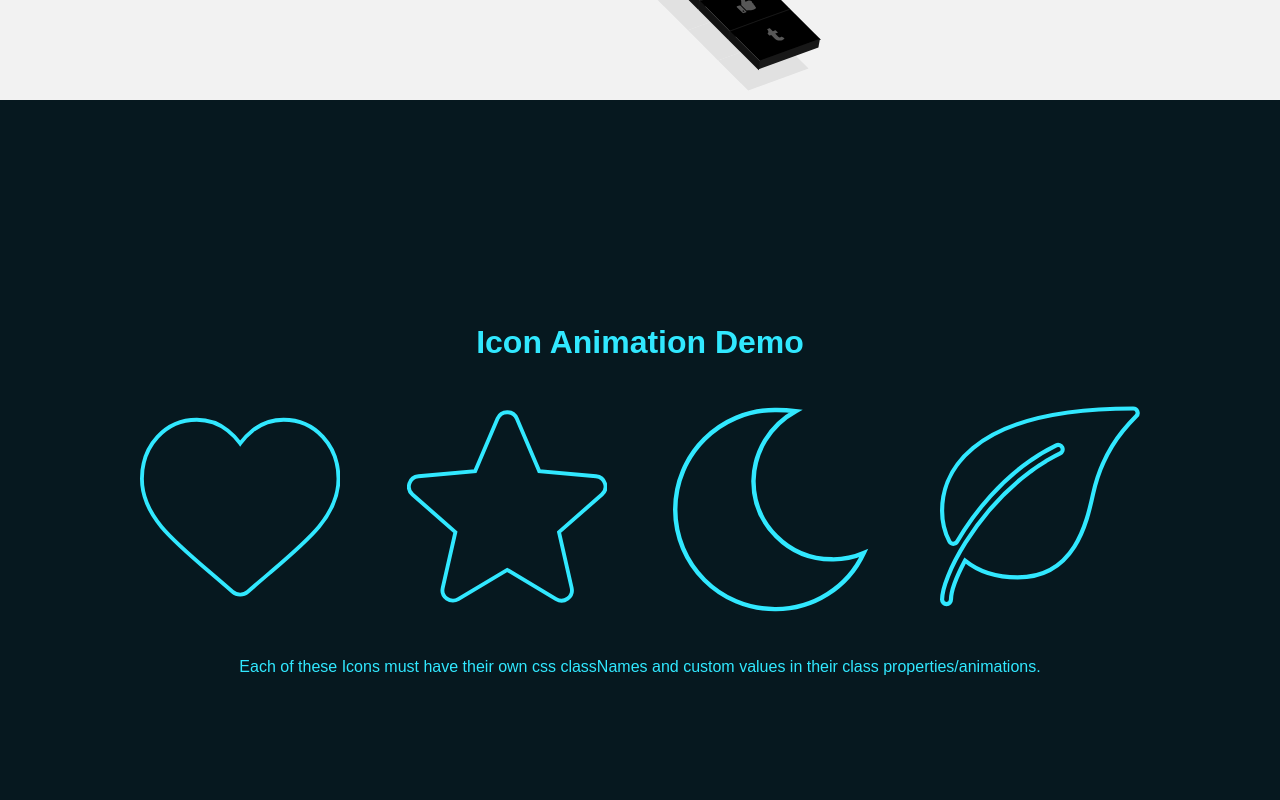
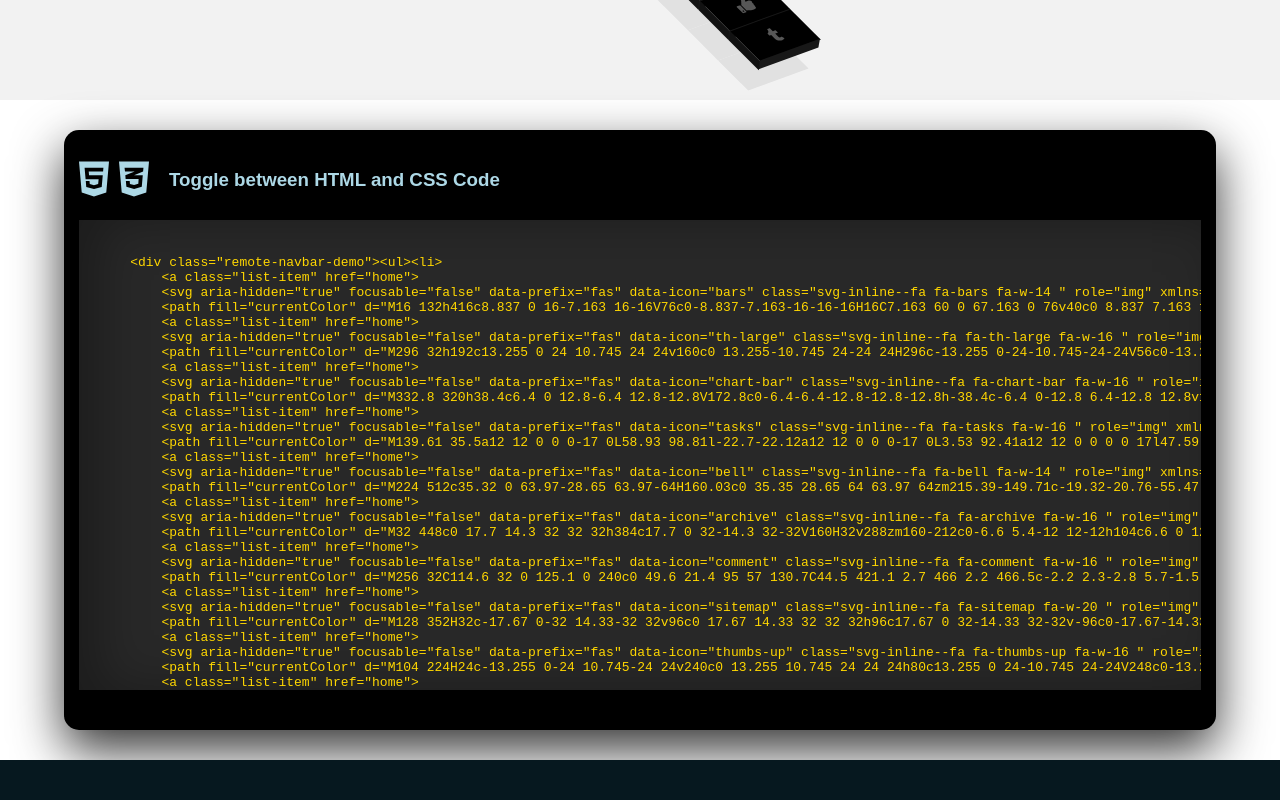
Before and after one commit to ricky-bruner/WebpageDemos, a React (Create React App) app: page / in a window 1280 px wide. Shown: the part 300-1100 px from the top of the page. Built offline with nearby package versions, Linux system fonts and the light colour scheme.

Commit message:
added system for displaying demo code to the dom for easy retrieval

```diff
--- a/src/components/cards/CardDemos.js
+++ b/src/components/cards/CardDemos.js
@@ -5,6 +5,7 @@ import GlowingCardDemo from './GlowingCardDemo';
 import FlipHoverCardDemo from './FlipHoverCardDemo';
 import IconGrowthCard from './IconGrowthCard';
 import CircleGrowthIconCard from './CircleGrowthIconCard';
+import CodeWindow from '../codewindows/CodeWindow';
 
 export default class CardDemos extends Component {
     state = {
@@ -15,10 +16,16 @@ export default class CardDemos extends Component {
         return (
             <div className="card-demos-body">
                 <SkewedBorderDemo />
+                <CodeWindow html=".skewed-border-demo" />
                 <GlowingCardDemo />
+                <CodeWindow html=".glowing-card-demo" />
                 <FlipHoverCardDemo />
+                <CodeWindow html=".flip-hover-card-demo" />
                 <IconGrowthCard />
+                <CodeWindow html=".icon-growth-card-demo" />
                 <CircleGrowthIconCard />
+                <CodeWindow html=".circle-growth-icon-card-demo" />
+
             </div>
         )
     }
--- a/src/components/cards/FlipHoverCardDemo.js
+++ b/src/components/cards/FlipHoverCardDemo.js
@@ -1,10 +1,13 @@
 import React, { Component } from 'react';
 
 export default class FlipHoverCardDemo extends Component {
-    state = {};
+    state = {
+
+    };
 
     render(){
         return (
+            <div>
                 <div className="flip-hover-card-demo">
                     <div className="container">
                         <div className="card">
@@ -63,6 +66,8 @@ export default class FlipHoverCardDemo extends Component {
                         </div>
                     </div>
                 </div>
+
+            </div>
         );
     }
 }
--- a/src/components/cards/IconGrowthCard.js
+++ b/src/components/cards/IconGrowthCard.js
@@ -1,6 +1,6 @@
 import React, { Component } from 'react';
 import { FontAwesomeIcon } from '@fortawesome/react-fontawesome';
-import { faObjectGroup, faCode, faRocket } from '@fortawesome/free-solid-svg-icons'
+import { faObjectGroup, faCode, faRocket } from '@fortawesome/free-solid-svg-icons';
 
 export default class IconGrowthCard extends Component {
     state = {};
--- /dev/null
+++ b/src/components/codewindows/CodeWindow.js
@@ -0,0 +1,154 @@
+import React, { Component } from 'react';
+import { FontAwesomeIcon } from '@fortawesome/react-fontawesome'
+import { faHtml5, faCss3Alt } from '@fortawesome/free-brands-svg-icons'
+import './codewindows.css';
+
+export default class CodeWindow extends Component {
+    state = {
+        html: false,
+        css: false,
+        htmlCode: "",
+        cssCode: ""
+    };
+
+    // switchCode = (e) => {
+    //     console.log(this.props.html)
+    //     const stateToChange = {}
+    //     stateToChange[e.target.id] = !this.state[e.target.id]
+    //     this.setState(stateToChange);
+    // }
+
+    componentDidMount(){
+        this.renderHTML();
+        // this.renderCSS();
+    }
+
+    switchCode = (id) => {
+        if(id === "html"){
+            this.renderHTML();
+        } else {
+            this.renderCSS();
+        }
+    }
+
+    renderHTML = () => {
+        this.setState({ html: true, css: false }, () => {
+            this.setState({ htmlCode: this.formatHTMLText() })
+        })
+    }
+
+    renderCSS = () => {
+        this.setState({ html: false, css: true }, () => {
+            this.setState({cssCode: this.getStyleRules()});
+        });
+    }
+
+    getStyleSheet = () => {
+        for (let i = 0; i < document.styleSheets.length; i++) {
+            for (let j = 0; j < document.styleSheets[i].cssRules.length; j++) {
+                if(document.styleSheets[i].cssRules[j].cssText.includes(this.props.html)) {
+                    return document.styleSheets[i]
+                }
+            }
+        }
+    }
+
+    getStyleRules = () => {
+        let ruleText = "";
+        let sheet = this.getStyleSheet();
+        let animationNames = [];
+
+        for(let i = 0; i < sheet.cssRules.length; i++) {
+            if(sheet.cssRules[i].cssText.includes(this.props.html)) {
+                ruleText += sheet.cssRules[i].cssText + "\n" ;
+                if(sheet.cssRules[i].cssText.includes("animation:")){
+                    animationNames.push(sheet.cssRules[i].style.animationName)
+                }
+            }
+        }
+
+        for(let i = 0; i < sheet.cssRules.length; i++) {
+            if(sheet.cssRules[i].type === 7 && animationNames.includes(sheet.cssRules[i].name)) {
+                ruleText += sheet.cssRules[i].cssText + "\n" ;
+            }
+        }
+
+        ruleText = this.formatRuleText(ruleText);
+
+        return ruleText;
+    }
+
+    formatRuleText = (ruleText) => {
+        ruleText = ruleText.replace(/{/g, "{\n    ");
+        ruleText = ruleText.replace(/}/g, "}\n");
+        ruleText = ruleText.replace(/;/g, ";\n    ");
+        ruleText = ruleText.replace(/ {4}}/g, "}");
+
+        return "\n" + ruleText;
+    }
+
+    formatHTMLText = () => {
+        let text = `${document.querySelector(this.props.html).innerHTML}`;
+
+        text = `<div class="${this.props.html.substring(1, this.props.html.length)}">` + text + "</div>"
+        text = text.replace(/>/g, ">\n");
+        text = text.replace(/</g, "\n<");
+        let textArray = text.split('\n').filter(t => t !== "");
+        let formattedText = "";
+        let beginTags = [ "<div", "</div", "<h1", "<h2", "<h3", "<h4", "<a", "<p", "<img", "<svg", "<path" ];
+        // let endTags = [ "</div>", "</h1>", "</h2>", "</h3>", "</h4>", "</a>", "</p>", "</img>", "</svg>", "</pat" ];
+        let indentCount = 0;
+
+        textArray.forEach(t => {
+            if (beginTags.filter(tag => t.includes(tag)).length > 0) {
+                formattedText += "\n"
+                if(t.includes("<div")){
+                    indentCount++;
+                    for(let i = 0; i < indentCount; i++){
+                        formattedText += "    ";
+                    }
+                } else if(t.includes("</div")){
+                    for(let i = 0; i < indentCount; i++){
+                        formattedText += "    ";
+                    }
+                    indentCount--;
+                } else {
+                    for(let i = 0; i < indentCount + 1; i++){
+                        formattedText += "    ";
+                    }
+                }
+                formattedText += t;
+            // } else if (endTags.filter(tag => t.includes(tag)).length > 0) {
+            //     formattedText += t;
+            } else {
+                formattedText += t;
+            }
+        })
+
+        return formattedText;
+    }
+
+    render(){
+        return (
+            <div className="code-box">
+                <div className="code-selection-box">
+                    <button id="html" className="code-selection-button" ><FontAwesomeIcon icon={faHtml5} onClick={() => this.switchCode("html")}/></button>
+                    <button id="css" className="code-selection-button" ><FontAwesomeIcon icon={faCss3Alt} onClick={() => this.switchCode("css")}/></button>
+                    <h3>Toggle between HTML and CSS Code</h3>
+                </div>
+                <div className="code-display-box">
+                    <pre>
+                        {
+                            this.state.html &&
+                            this.state.htmlCode
+                        }
+                        {
+                            this.state.css &&
+                            this.state.cssCode
+                        }
+                    </pre>
+                </div>
+            </div>
+        );
+    }
+}
--- /dev/null
+++ b/src/components/codewindows/codewindows.css
@@ -0,0 +1,62 @@
+.code-box {
+    width: 90%;
+    height: 600px;
+    margin: 30px auto;
+    display: flex;
+    flex-direction: column;
+    justify-content: center;
+    background: black;
+    border-radius: 15px;
+    box-shadow: rgba(0, 0, 0, 0.8) 0px 20px 50px;
+}
+
+.code-selection-box {
+    width: 100%;
+    height: 50px;
+    padding: 10px;
+    display: flex;
+    justify-content: flex-start;
+    align-items: center;
+}
+
+.code-selection-box button {
+    background: none;
+    border: none;
+}
+
+#html:focus,
+#css:focus {
+    outline: 0;
+}
+
+#html svg,
+#css svg {
+    width: 40px;
+    height: 40px;
+    color: lightblue;
+}
+
+.code-selection-box h3 {
+    color: lightblue;
+    font-family: Arial, Helvetica, sans-serif;
+    margin: 0 15px;
+}
+
+.code-display-box {
+    display: flex;
+    height: 500px;
+    width: 100%;
+    justify-content: center;
+    margin: 0 auto;
+}
+
+pre {
+    color: gold;
+    background: rgb(40, 40, 40);
+    width: 100%;
+    margin: 15px;
+    padding: 20px;
+    word-wrap: normal;
+    overflow-y: scroll;
+    box-shadow: rgba(0, 0, 0, 0.3) 20px 0px 50px inset;
+}
--- a/src/components/icons/IconDemos.js
+++ b/src/components/icons/IconDemos.js
@@ -1,6 +1,7 @@
 import React, { Component } from 'react';
 import IconAnimationDemo from './IconAnimationDemo';
 import './icons.css';
+import CodeWindow from '../codewindows/CodeWindow';
 
 export default class IconDemos extends Component {
     state = {};
@@ -9,6 +10,7 @@ export default class IconDemos extends Component {
         return (
             <div className="icon-demos-body">
                 <IconAnimationDemo />
+                <CodeWindow html=".icon-animation-body" />
             </div>
         );
     }
--- a/src/components/icons/icons.css
+++ b/src/components/icons/icons.css
@@ -22,7 +22,7 @@
     margin-top: 40px;
 }
 
-.icon-container {
+.icon-animation-body .icon-container {
     position: relative;
     width: 1000px;
     display: flex;
@@ -30,22 +30,22 @@
     align-items: center;
 }
 
-.icon-container .icon {
+.icon-animation-body .icon-container .icon {
     width: 200px;
 }
 
-.icon-container .icon path {
+.icon-animation-body .icon-container .icon path {
     fill: transparent;
     stroke-width: 10;
     stroke: #31e8ff;
 }
 
-.icon-container .icon.heart path {
+.icon-animation-body .icon-container .icon.heart path {
     stroke-dasharray: 1560;
     stroke-dashoffset: 0;
 }
 
-.icon-container .icon.heart:hover path {
+.icon-animation-body .icon-container .icon.heart:hover path {
     animation: animate-heart 1.5s linear forwards;
 }
 
@@ -66,12 +66,12 @@
     }
 }
 
-.icon-container .icon.star path {
+.icon-animation-body .icon-container .icon.star path {
     stroke-dasharray: 1810;
     stroke-dashoffset: 0;
 }
 
-.icon-container .icon.star:hover path {
+.icon-animation-body .icon-container .icon.star:hover path {
     animation: animate-star 2s linear forwards;
 }
 
@@ -92,12 +92,12 @@
     }
 }
 
-.icon-container .icon.moon path {
+.icon-animation-body .icon-container .icon.moon path {
     stroke-dasharray: 1560;
     stroke-dashoffset: 0;
 }
 
-.icon-container .icon.moon:hover path {
+.icon-animation-body .icon-container .icon.moon:hover path {
     animation: animate-moon 1.5s linear forwards;
 }
 
@@ -119,12 +119,12 @@
 }
 
 
-.icon-container .icon.leaf path {
+.icon-animation-body .icon-container .icon.leaf path {
     stroke-dasharray: 2350;
     stroke-dashoffset: 0;
 }
 
-.icon-container .icon.leaf:hover path {
+.icon-animation-body .icon-container .icon.leaf:hover path {
     animation: animate-leaf 1.5s linear forwards;
 }
 
--- a/src/components/navbars/NavbarDemos.js
+++ b/src/components/navbars/NavbarDemos.js
@@ -1,6 +1,7 @@
 import React, { Component } from 'react';
 import RemoteNavbar from './RemoteNavbar';
 import './navbars.css';
+import CodeWindow from '../codewindows/CodeWindow';
 
 export default class NavbarDemos extends Component {
 
@@ -8,6 +9,7 @@ export default class NavbarDemos extends Component {
         return (
             <div className="navbar-demos">
                 <RemoteNavbar />
+                <CodeWindow html=".remote-navbar-demo" />
             </div>
         );
     }
```
Also changed, not shown: src/components/navbars/RemoteNavbar.js (+10 -10 lines). Lines whose indentation alone changed are shown as unchanged.
